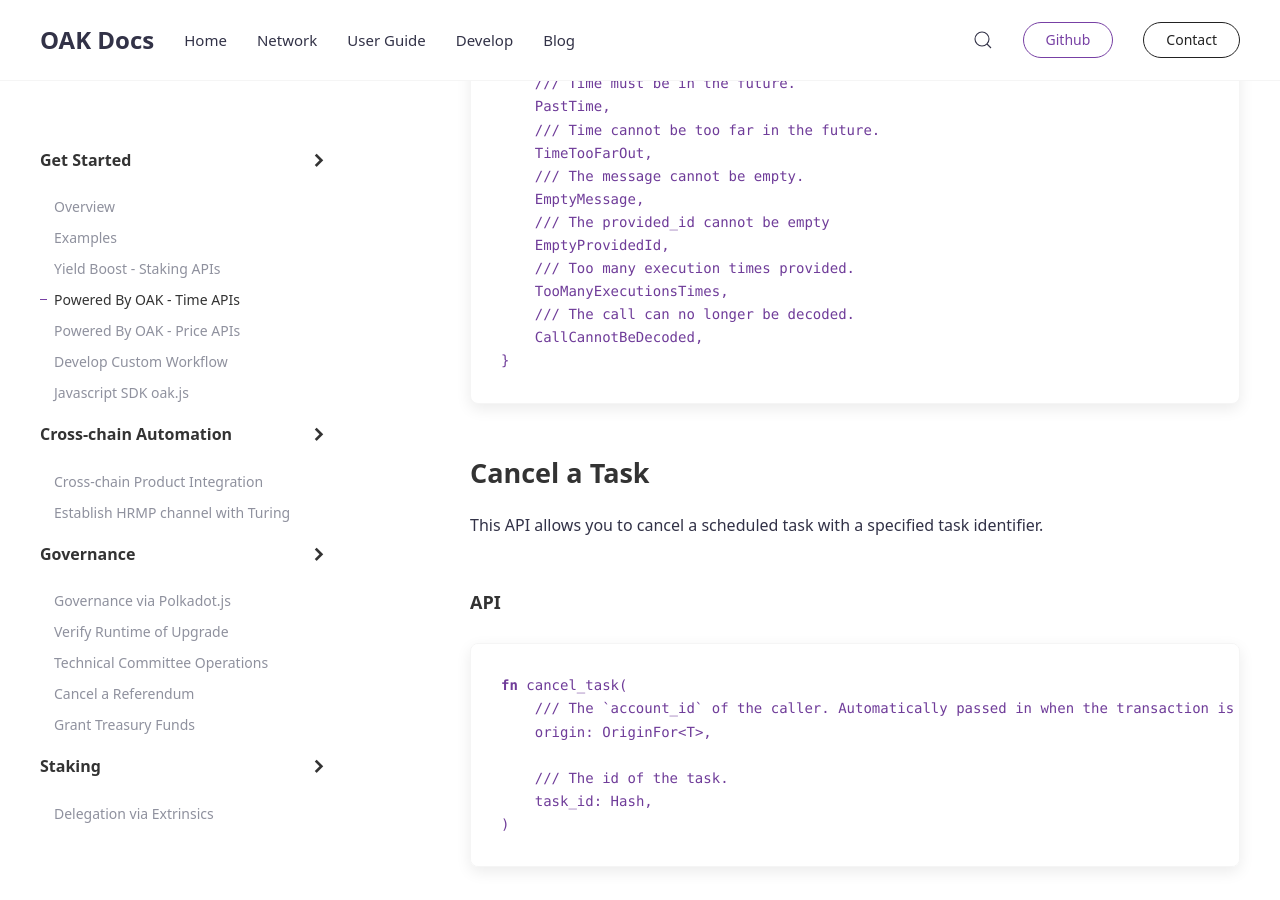
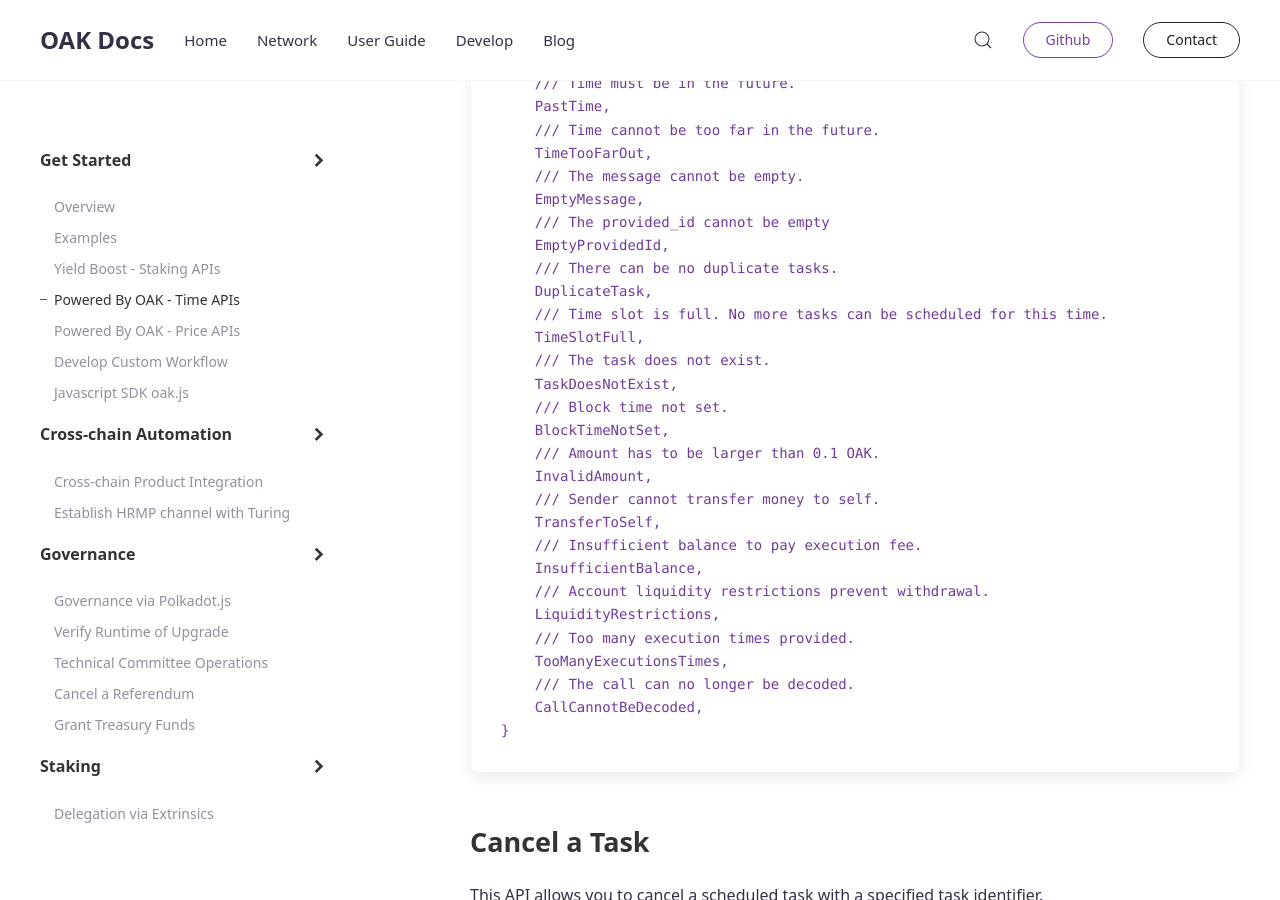
Before and after one commit to AvaProtocol/OAK-docs, a Jekyll site: the page built from _docs/powered-by-oak-time-apis.md, in a window 1280 px wide and 900 px high, scrolled down 3746 px. Built offline with Jekyll 4.4.1, drawn with Linux system fonts in a browser that asks for light colours.

Commit message:
Update errors of time automation

```diff
--- a/_docs/powered-by-oak-time-apis.md
+++ b/_docs/powered-by-oak-time-apis.md
@@ -121,6 +121,22 @@ pub enum Error<T> {
     EmptyMessage,
     /// The provided_id cannot be empty
     EmptyProvidedId,
+    /// There can be no duplicate tasks.
+    DuplicateTask,
+    /// Time slot is full. No more tasks can be scheduled for this time.
+    TimeSlotFull,
+    /// The task does not exist.
+    TaskDoesNotExist,
+    /// Block time not set.
+    BlockTimeNotSet,
+    /// Amount has to be larger than 0.1 OAK.
+    InvalidAmount,
+    /// Sender cannot transfer money to self.
+    TransferToSelf,
+    /// Insufficient balance to pay execution fee.
+    InsufficientBalance,
+    /// Account liquidity restrictions prevent withdrawal.
+    LiquidityRestrictions,
     /// Too many execution times provided.
     TooManyExecutionsTimes,
     /// The call can no longer be decoded.
```
